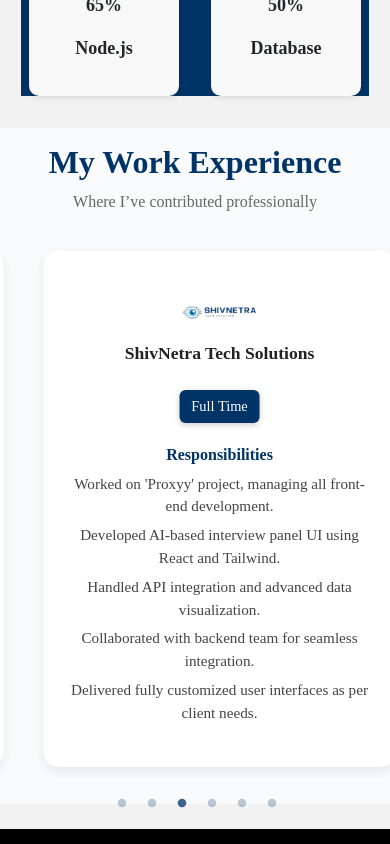
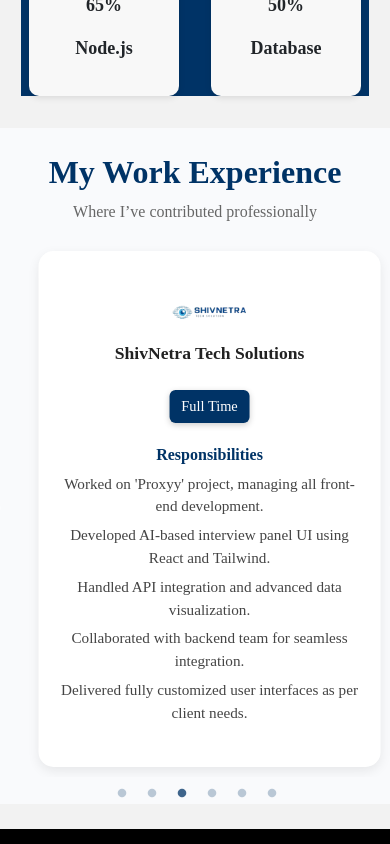
Before and after one commit to rishab-sudo/portfolio, a React (Create React App) app: page / in a window 390 px wide. Shown: the part 1560-2404 px from the top of the page. Built offline with nearby package versions, Linux system fonts and the light colour scheme.

Commit message:
25-10-25

```diff
--- a/src/components/Education.css
+++ b/src/components/Education.css
@@ -106,7 +106,7 @@ width: 100%;
 /* Responsive */
 @media (max-width: 768px) {
   .experience-section {
-  padding: 15px 7px;
+  padding: 25px 7px;
   margin: auto;
   background-color: #f9fafc;
   text-align: center;
@@ -119,11 +119,11 @@ width: 100%;
     padding: 2px;
   }
 
-  .experience-card {
-    min-width: 100% !important;
+   .experience-card {
     height: auto;
-    text-align: center !important;
+    text-align: center;
     padding: 20px;
+    margin: 0 5px; /* gap thoda reduce */
   }
 
   /* Stack logo above company name */
```
